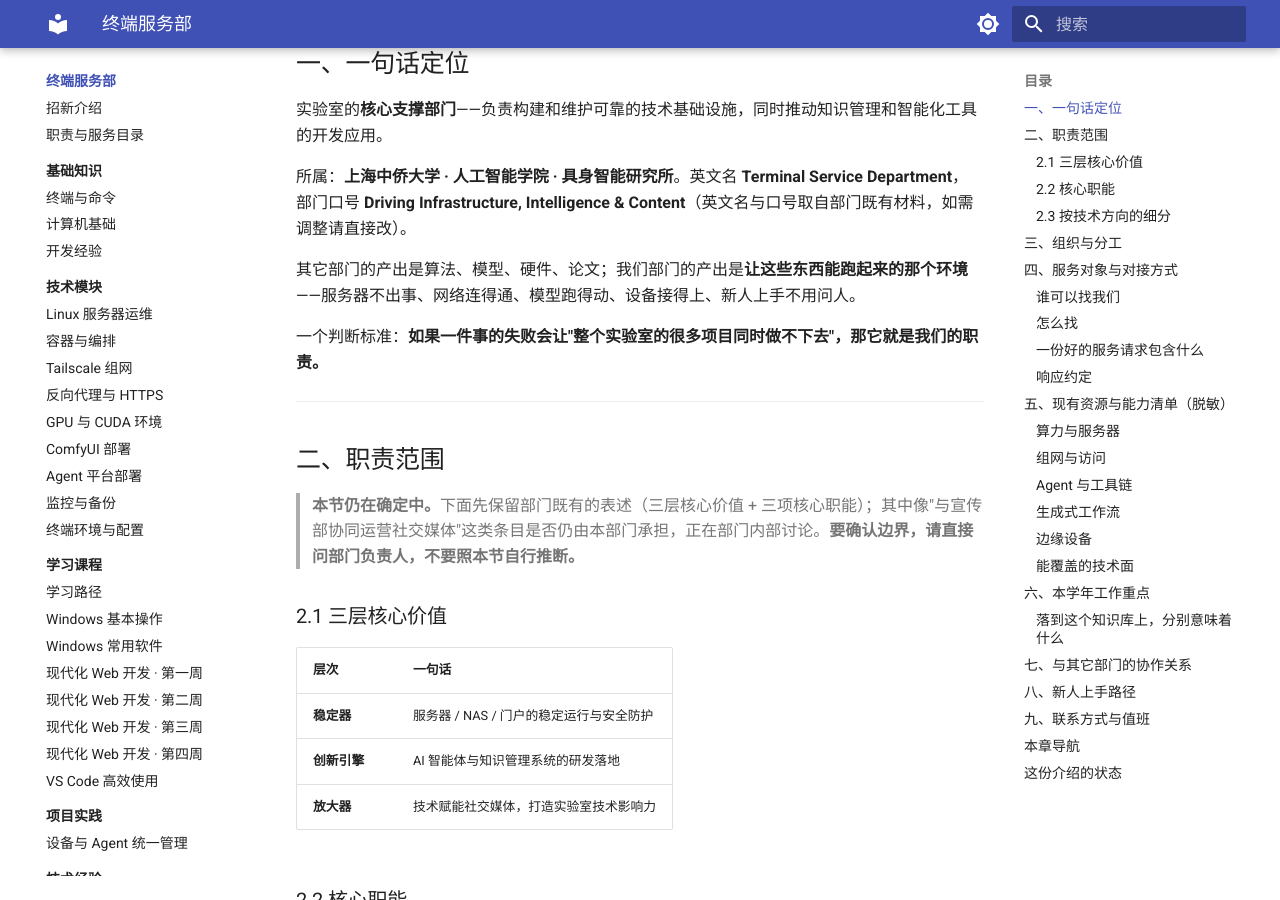
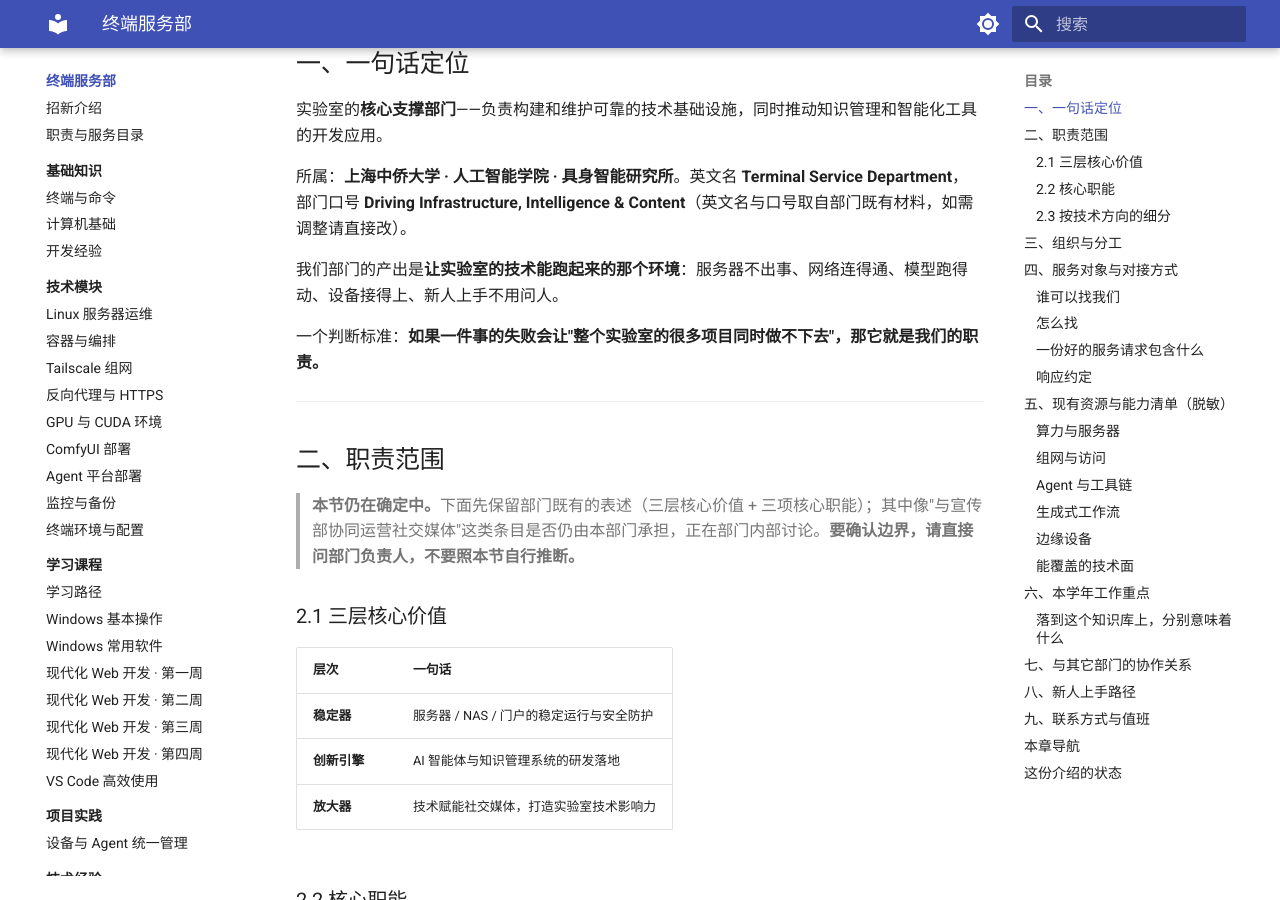
Before and after one commit to publieople/lab-terminal-service, an MkDocs documentation site: the page built from docs/部门/终端服务部/README.md, in a window 1280 px wide and 900 px high, scrolled down 433 px. Built offline with MkDocs 1.6.1 and Material for MkDocs 9.7.7, drawn with Linux system fonts in a browser that asks for light colours.

Commit message:
表达：部门介绍里去掉"其它部门的产出是……"这句对比
改成正面陈述本部门的产出，信息没减。另外三处"其它部门"（服务对象那条、
第七节标题、待补事实里指向该标题的锚点链接）是结构性引用，不是这类对比，
保持原样——改标题会直接打断那条锚点链接。

四道门 + verify-merge 全绿。

```diff
--- a/docs/部门/终端服务部/README.md
+++ b/docs/部门/终端服务部/README.md
@@ -25,7 +25,7 @@ tags: [部门介绍, 服务器, 网络, Agent, 边缘设备]
 
 所属：**上海中侨大学 · 人工智能学院 · 具身智能研究所**。英文名 **Terminal Service Department**，部门口号 **Driving Infrastructure, Intelligence & Content**（英文名与口号取自部门既有材料，如需调整请直接改）。
 
-其它部门的产出是算法、模型、硬件、论文；我们部门的产出是**让这些东西能跑起来的那个环境**——服务器不出事、网络连得通、模型跑得动、设备接得上、新人上手不用问人。
+我们部门的产出是**让实验室的技术能跑起来的那个环境**：服务器不出事、网络连得通、模型跑得动、设备接得上、新人上手不用问人。
 
 一个判断标准：**如果一件事的失败会让"整个实验室的很多项目同时做不下去"，那它就是我们的职责。**
 
```
